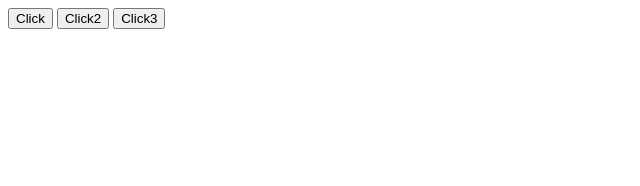
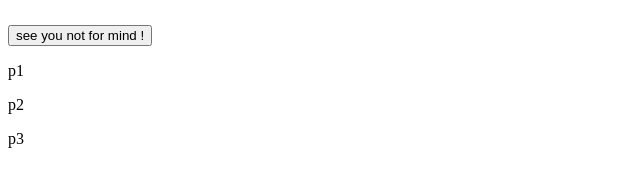
Before and after one commit to Mehedi-Hasan-Himel/JavaScript-starter-with-practical-use-case, a plain HTML site: page index.html in a window 1280 px wide. Shown: the whole page, without its empty margins (0-640 px from the left). Drawn offline with Linux system fonts and the light colour scheme.

Commit message:
10 Finding Elements By DOM

```diff
--- /dev/null
+++ b/10-Finding-Elements-By-DOM.js
@@ -0,0 +1,7 @@
+// var MyElement = document.getElementById("MyId");
+
+// MyElement.innerHTML = "ok bye !";
+
+var MyElements = document.getElementsByClassName("MyClass");
+
+MyElements[2].innerHTML = "see you not for mind !";
--- a/index.html
+++ b/index.html
@@ -8,9 +8,25 @@
 </head>
 
 <body>
-   <button onclick="MyEvent('Clicked ')">Click</button>
+   <!-- <button onclick="MyEvent('Clicked ')">Click</button>
    <button onmousemove="MyEvent('on mouse over')">Click2</button>
    <button onmouseout="MyEvent('on mouse out')">Click3</button>
+   <br>
+   <input onchange="MyEvent('changed')" type="text">
+   <br>
+   <input onkeydown="MyEvent('key down')" type="text">
+   <br>
+   <input onkeyup="MyEvent('Key Up')" type="text"> -->
+
+   <!-- <h1 id="MyId"></h1> -->
+   <h1 class="MyClass"></h1>
+   <h6 class="MyClass"></h6>
+   <button class="MyClass"></button>
+
+   <p>p1</p>
+   <p>p2</p>
+   <p>p3</p>
+
 </body>
 <!-- <script src="./1-JavaScript-Date-Object.js"></script> -->
 <!-- <script src="./2-JavaScript-Math-Object.js"></script> -->
@@ -18,6 +34,7 @@
 <!-- <script src="./4-JS-Window-Object.js"></script> -->
 <!-- <script src="./5-JS-Navigator-Object.js"></script> -->
 <!-- <script src="./6-Js-Geolocation.js"></script> -->
-<script src="./7-Js-common-events.js"></script>
+<!-- <script src="./7-Js-common-events.js"></script> -->
+<script src="./10-Finding-Elements-By-DOM.js"></script>
 
 </html>
```
